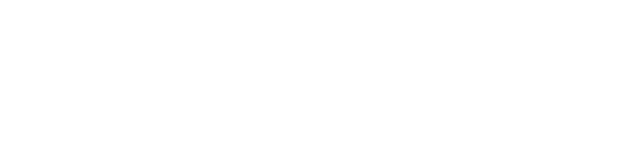
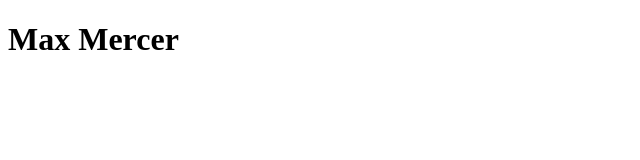
Before and after one commit to fruitVision/fruitVision.github.io, a plain HTML site: page index.html in a window 1280 px wide. Shown: the whole page, without its empty margins (0-640 px from the left). Drawn offline with Linux system fonts and the light colour scheme.

Commit message:
Update index.html

```diff
--- a/index.html
+++ b/index.html
@@ -5,4 +5,8 @@
   <title>Fruit Vision</title>
 </head>
 
+<body>
+  <h1>Max Mercer</h1>
+</body>
+
 </html>
```
